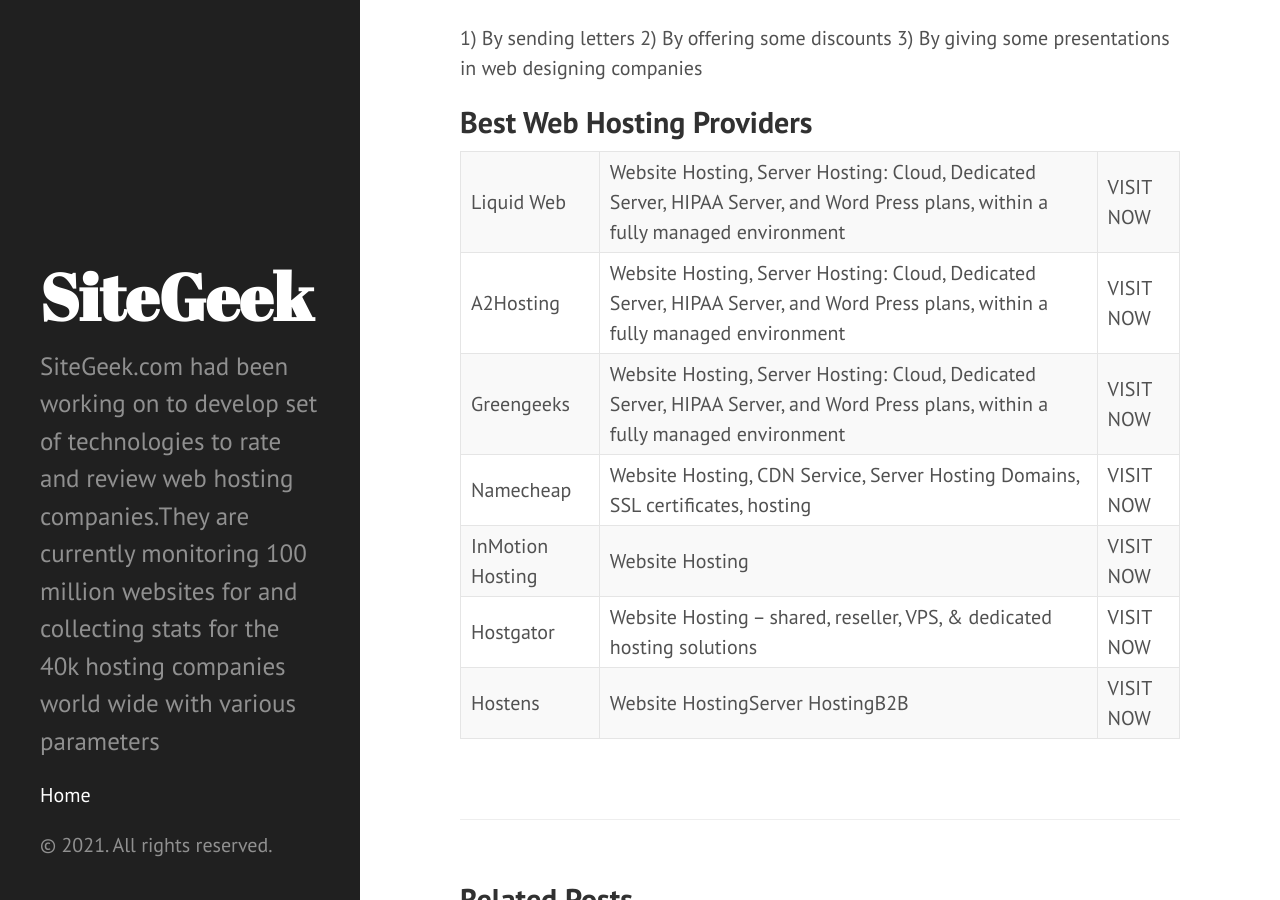
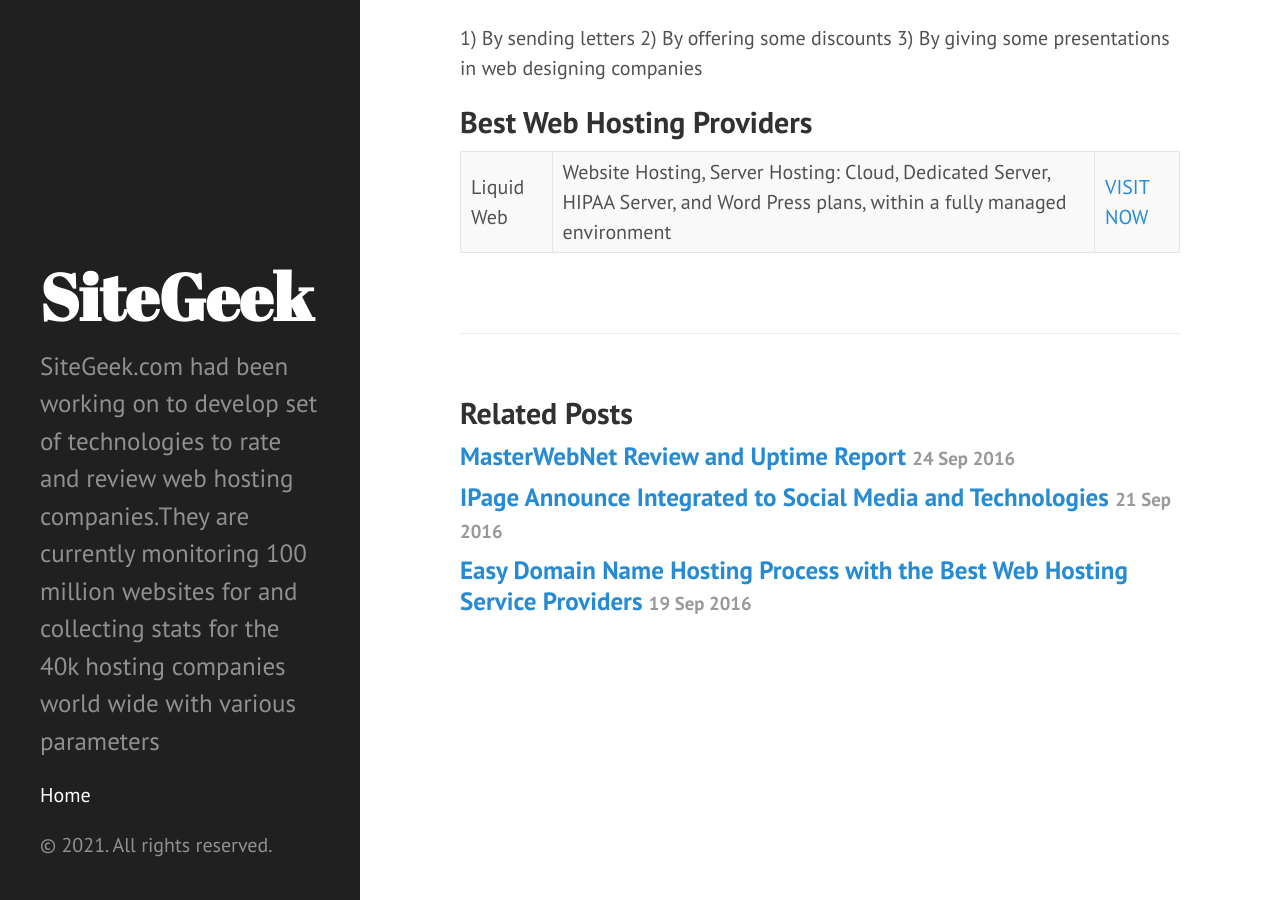
Before and after one commit to cpwebhosting/cpwebhosting.github.io, a Jekyll site: the page built from _posts/2016-09-13-business-model.markdown, in a window 1280 px wide and 900 px high, scrolled down 477 px. Built offline with Jekyll 4.4.1, drawn with Linux system fonts in a browser that asks for light colours; part of the change alters nothing that is shown.

Commit message:
Update post.html

```diff
--- a/_layouts/post.html
+++ b/_layouts/post.html
@@ -13,7 +13,7 @@ layout: default
      <td>Liquid Web</td>
 <td>Website Hosting, Server Hosting: Cloud, Dedicated Server, HIPAA Server, and Word Press plans, within a fully managed environment</td>
 
-<td>VISIT NOW</td>
+<td><a href="https://ananova.com/liquidweb" title =' Visit Liquid Web"> VISIT NOW</a></td>
 </tr>
    <tr>
 
@@ -50,7 +50,7 @@ layout: default
 <td>Hostens</td>
 <td>Website HostingServer HostingB2B</td>
 
-<td>VISIT NOW</td>
+     <td><a href="https://ananova.com/liquidweb" title =' Visit Liquid Web"> VISIT NOW</a></td>
 </tr>
    <tr>
   </table>
```
